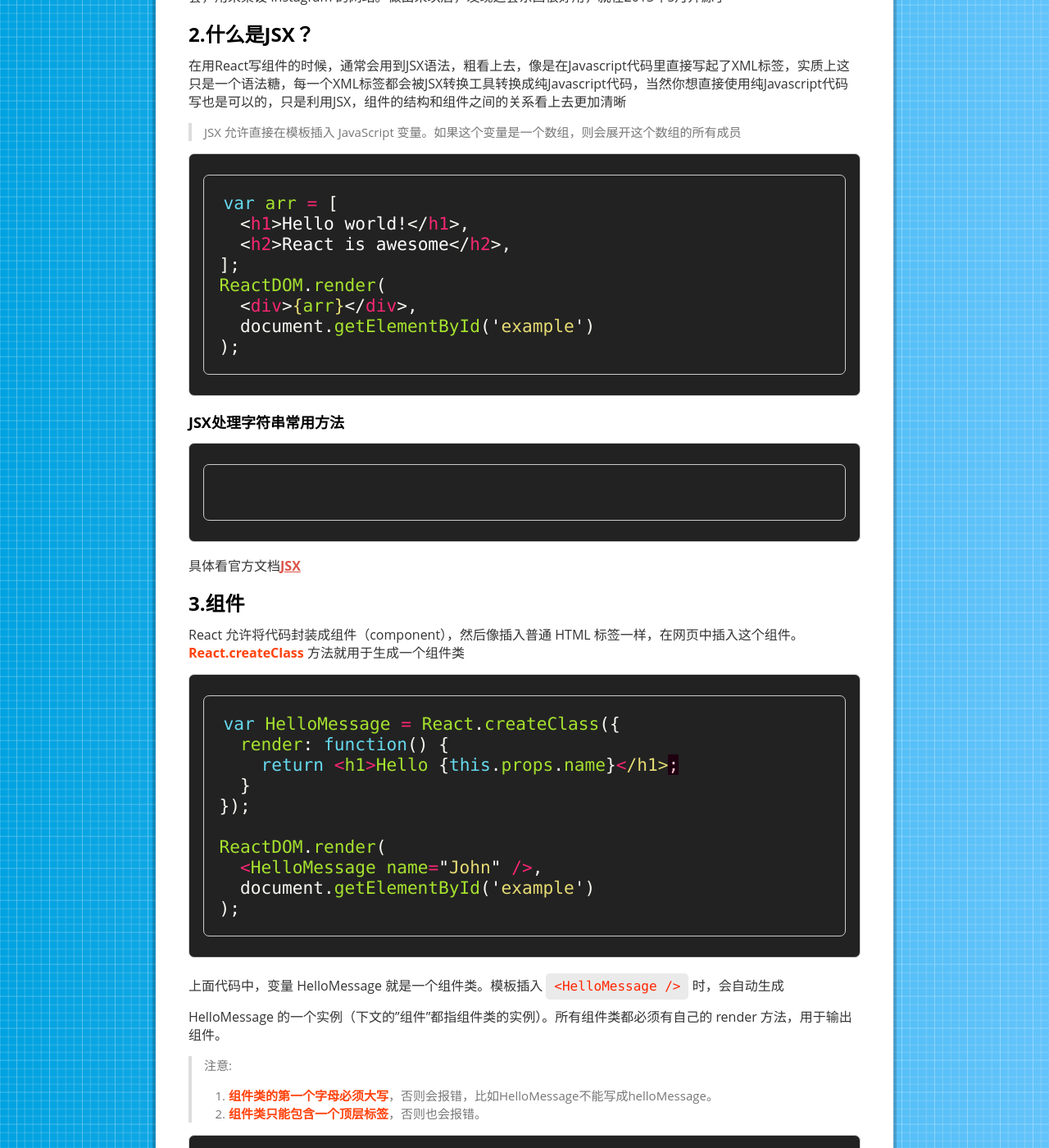
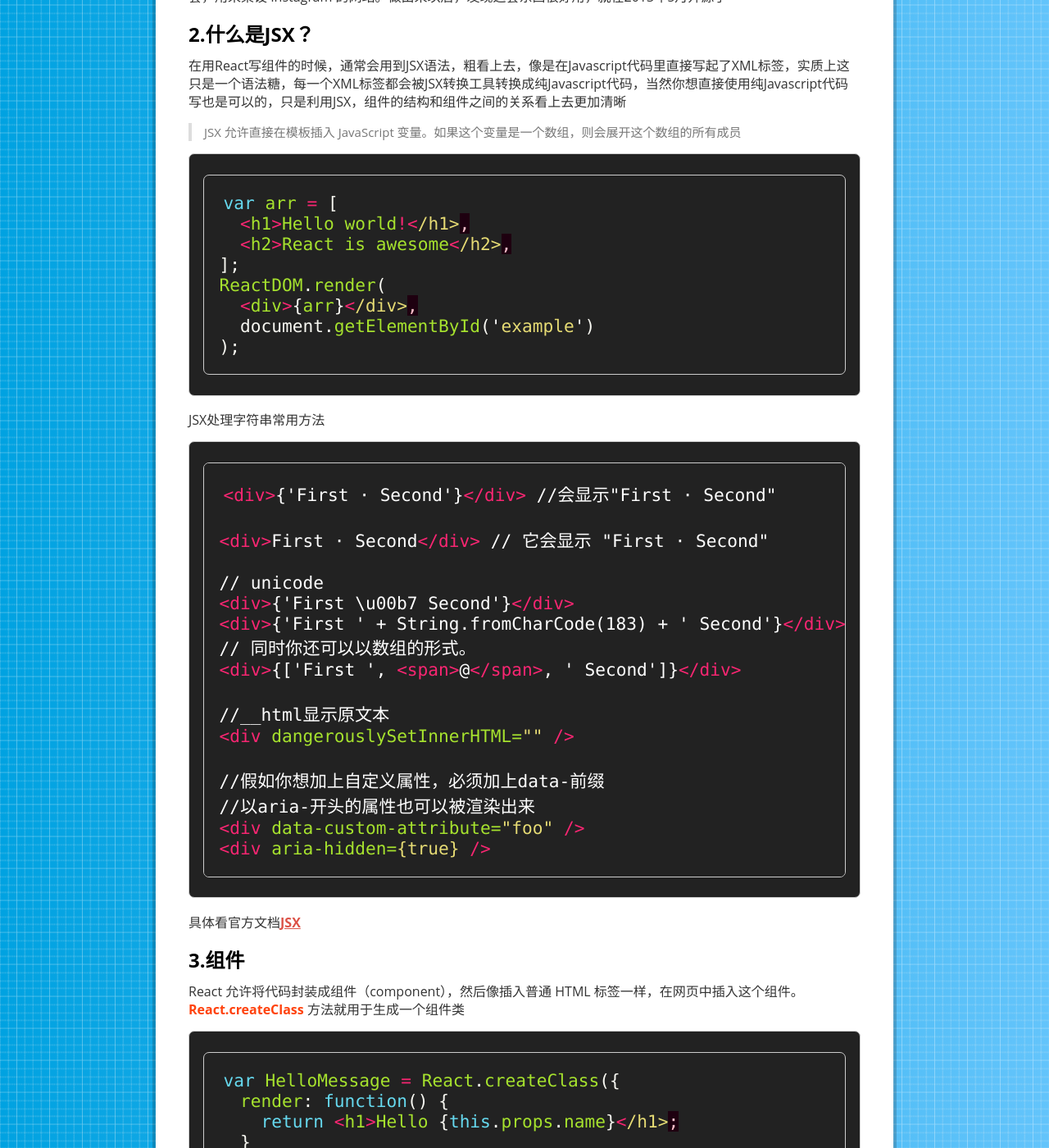
Before and after one commit to zaptun/smog_wave, a Jekyll site: the page built from _posts/ReactJs/2016-10-30-ReactJs简单介绍.md, in a window 1280 px wide and 1400 px high, scrolled down 362 px. Shown: the whole window at 82% size. Built offline with Jekyll 4.4.1, drawn with Linux system fonts in a browser that asks for light colours.

Commit message:
build bug fix

````diff
--- a/_includes/head.html
+++ b/_includes/head.html
@@ -3,7 +3,12 @@
   <meta http-equiv="X-UA-Compatible" content="IE=edge">
   <meta name="viewport" content="width=device-width, initial-scale=1">
 
-  <title>{% if page.title %}{{ page.title | escape }}{% else %}{{ site.sitename | escape }}{% endif %}</title>
+  {% if page.title %}
+    <title>{{ page.title }}</title>
+  {% else %}
+    <title>{{ site.sitename }}</title>
+  {% endif %}
+
   <meta name="description" content="{% if page.excerpt %}{{ page.excerpt | strip_html | strip_newlines | truncate: 160 }}{% else %}{{ site.description }}{% endif %}">
 
   <!-- <link rel="stylesheet" href="{{ "/assets/css/base.css" | prepend: site.baseurl }}">
--- a/_posts/ReactJs/2016-10-30-ReactJs简单介绍.md
+++ b/_posts/ReactJs/2016-10-30-ReactJs简单介绍.md
@@ -18,7 +18,7 @@ React 起源于 Facebook 的内部项目，因为该公司对市场上所有 Jav
 
 >JSX 允许直接在模板插入 JavaScript 变量。如果这个变量是一个数组，则会展开这个数组的所有成员
 
-```jsx
+```javascript
 var arr = [
   <h1>Hello world!</h1>,
   <h2>React is awesome</h2>,
@@ -29,10 +29,26 @@ ReactDOM.render(
 );
 ```
 
-#### JSX处理字符串常用方法
+JSX处理字符串常用方法
 
-```
+``` html
+<div>{'First · Second'}</div> //会显示"First · Second"
 
+<div>First · Second</div> // 它会显示 "First · Second"
+
+// unicode
+<div>{'First \u00b7 Second'}</div>
+<div>{'First ' + String.fromCharCode(183) + ' Second'}</div>
+// 同时你还可以以数组的形式。
+<div>{['First ', <span>@</span>, ' Second']}</div>
+
+//__html显示原文本
+<div dangerouslySetInnerHTML="{{__html: 'First · Second'}}" />
+
+//假如你想加上自定义属性，必须加上data-前缀
+//以aria-开头的属性也可以被渲染出来
+<div data-custom-attribute="foo" />
+<div aria-hidden={true} />
 ```
 
 具体看官方文档[JSX](https://facebook.github.io/react/docs/rendering-elements.html)
````
